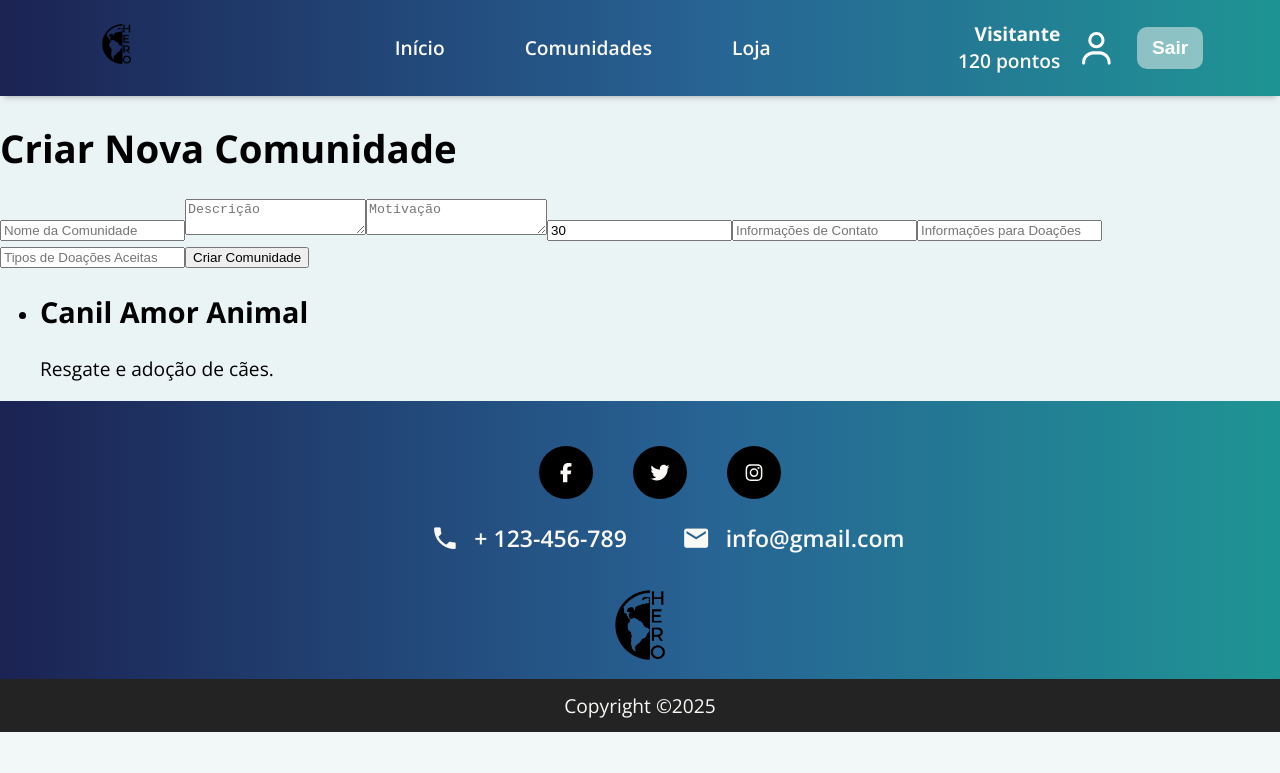
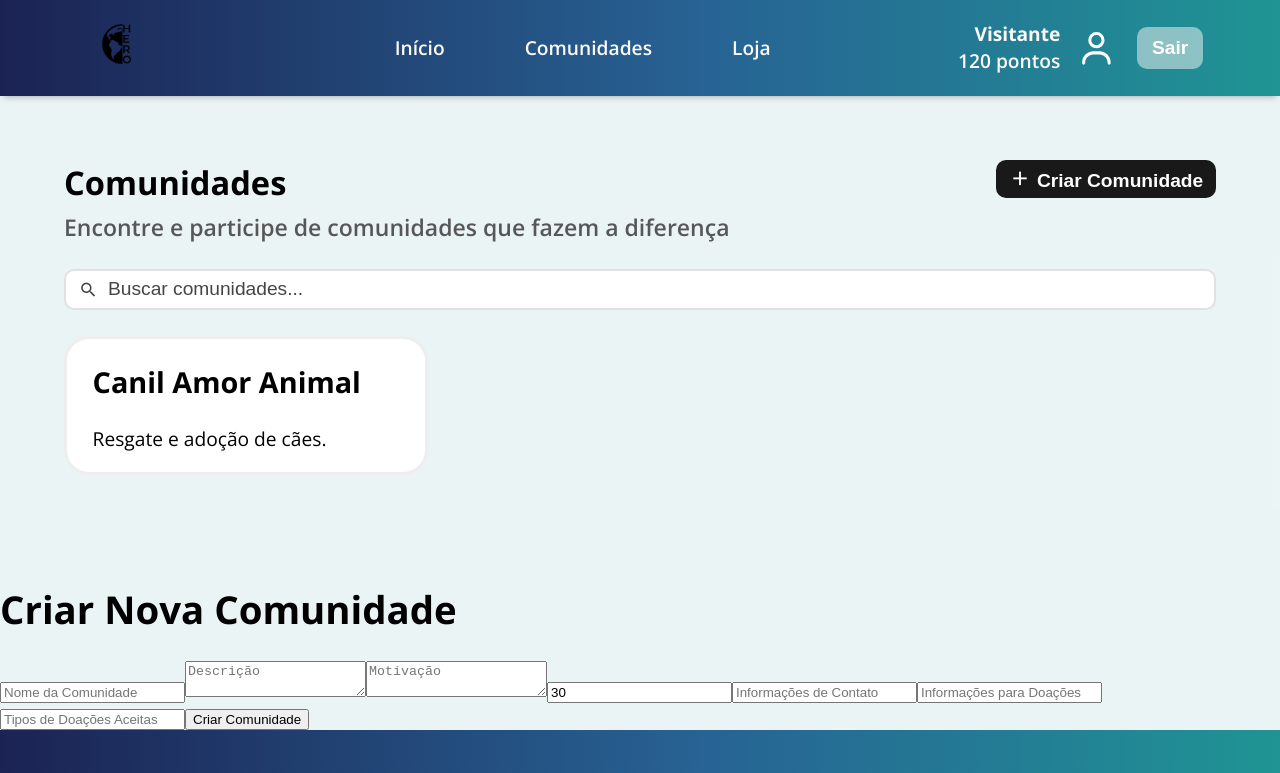
Before and after one commit to HERO-Helping-Everyone-Rewarding-Others/front, a Vue app in the folder hero/: page /comunidades in a window 1280 px wide. Shown: the top 773 px of the page. Built offline with nearby package versions, Linux system fonts and the light colour scheme.

Commit message:
css da communities

```diff
--- a/hero/src/pages/CommunitiesPage.vue
+++ b/hero/src/pages/CommunitiesPage.vue
@@ -1,6 +1,6 @@
 <script setup>
+import { ref, computed } from "vue" // <-- ADICIONE 'computed'
 import { comunidades, addCommunity } from "../store/posts"
-import { ref } from "vue"
 import { useRouter } from "vue-router"
 import { useAuth } from "../composables/auth"
 import { useCommunityState } from "../store/communities"
@@ -8,7 +8,6 @@ import { useCommunityState } from "../store/communities"
 const router = useRouter()
 const { user } = useAuth()
 const { adicionarComunidadeCriada } = useCommunityState()
-
 
 const novaComunidade = ref({
   nome: "",
@@ -19,7 +18,6 @@ const novaComunidade = ref({
   doacoesInfo: "",
   tiposDoacoes: ""
 })
-
 
 const erro = ref("")
 
@@ -43,7 +41,6 @@ function criarComunidade() {
     return
   }
 
-
   const comunidade = {
     nome: novaComunidade.value.nome.trim(),
     descricao: novaComunidade.value.descricao.trim(),
@@ -55,7 +52,6 @@ function criarComunidade() {
       ? novaComunidade.value.tiposDoacoes.split(",").map(d => d.trim())
       : []
   }
-
 
   addCommunity(comunidade)
 
@@ -77,9 +73,51 @@ function criarComunidade() {
     tiposDoacoes: ""
   }
 }
+
+const filtro = ref("")
+
+const comunidadesFiltradas = computed(() => {
+  if (!filtro.value.trim()) {
+    return comunidades.value
+  }
+  return comunidades.value.filter(c =>
+    c.nome.toLowerCase().includes(filtro.value.toLowerCase())
+  )
+})
 </script>
 
+
 <template>
+<section>
+  <div class="box-text">
+    <div>
+      <h2>Comunidades</h2>
+    <p>
+      Encontre e participe de comunidades que fazem a diferença
+    </p>
+    </div>
+    <button><span class="mdi mdi-plus"></span> Criar Comunidade</button>
+  </div>
+    <div class="search">
+    <label for="lupa"><span class="mdi mdi-magnify"></span></label>
+    <input
+      type="text"
+      v-model="filtro"
+      placeholder="Buscar comunidades..."
+      class="search-input"
+    />
+  </div>
+  <div class="comunidades">
+    <ul>
+      <li v-for="c in comunidadesFiltradas" :key="c.nome" @click="router.push({ name: 'comunidade', params: { nome: c.nome } })">
+        <h2>{{ c.nome }}</h2>
+        <p>{{ c.descricao }}</p>
+      </li>
+    </ul>
+  </div>
+
+
+</section>
   <div class="max-w-2xl mx-auto p-6 bg-white rounded-lg shadow">
     <h1 class="text-xl font-bold mb-4">Criar Nova Comunidade</h1>
 
@@ -114,13 +152,90 @@ function criarComunidade() {
     </div>
 
 
-    <ul class="space-y-2 mt-6">
-      <li v-for="c in comunidades" :key="c.nome"
-          class="p-3 border rounded cursor-pointer hover:bg-gray-100"
-          @click="router.push({ name: 'comunidade', params: { nome: c.nome } })">
-        <h2 class="font-bold">{{ c.nome }}</h2>
-        <p class="text-sm text-gray-600">{{ c.descricao }}</p>
-      </li>
-    </ul>
+
   </div>
 </template>
+
+<style scoped>
+section {
+  padding: 5vw;
+}
+.box-text {
+  display: flex;
+  justify-content: space-between;
+}
+.box-text h2 {
+  font-size: 1.7rem;
+  margin: 0 0 0.5vw 0;
+}
+.box-text p {
+  color: rgb(88, 87, 87);
+  font-weight: 600;
+  margin: 0;
+  font-size: 1.2rem;
+}
+.box-text button {
+  color: white;
+  background: rgb(25, 25, 26);
+  cursor: pointer;
+  font-weight: 600;
+  font-size: 1rem;
+  height: 3vw;
+  padding: 0.5vw 1vw;
+  margin: 0;
+  border: none;
+  border-radius: 10px;
+  align-items: center;
+}
+.box-text span.mdi-plus {
+  color: white;
+  font-size: 1.2rem;
+  padding: 0;
+  margin: 0;
+}
+.search {
+  background: rgb(255, 255, 255);
+  border: 2px solid rgba(197, 196, 196, 0.5);
+  border-radius: 10px;
+  padding: 0.4vw 1vw;
+  display: flex;
+  align-items: center;
+  justify-content: center;
+  gap: 10px;
+  margin: 2vw 0;
+}
+.search input {
+  border: none;
+  background: transparent;
+  outline: none;
+  width: 100%;
+  margin: 0;
+  padding: 0;
+  font-size: 1rem;
+  color: grey;
+}
+.search input::placeholder {
+  font-size: 1rem;
+  color: rgb(70, 68, 68);
+}
+span.mdi-magnify {
+  color: rgb(70, 68, 68);
+}
+.comunidades ul {
+  list-style: none;
+  display: flex;
+  flex-direction: row;
+  flex-wrap: wrap;
+  gap: 1.6vw;
+  padding: 0;
+}
+.comunidades ul li {
+  padding: 0 2vw;
+  flex-direction: column;
+  width: 24vw;
+  border: 3px solid rgb(201, 199, 199, 0.3);
+  border-radius: 25px;
+  background: white;
+}
+
+</style>
```
